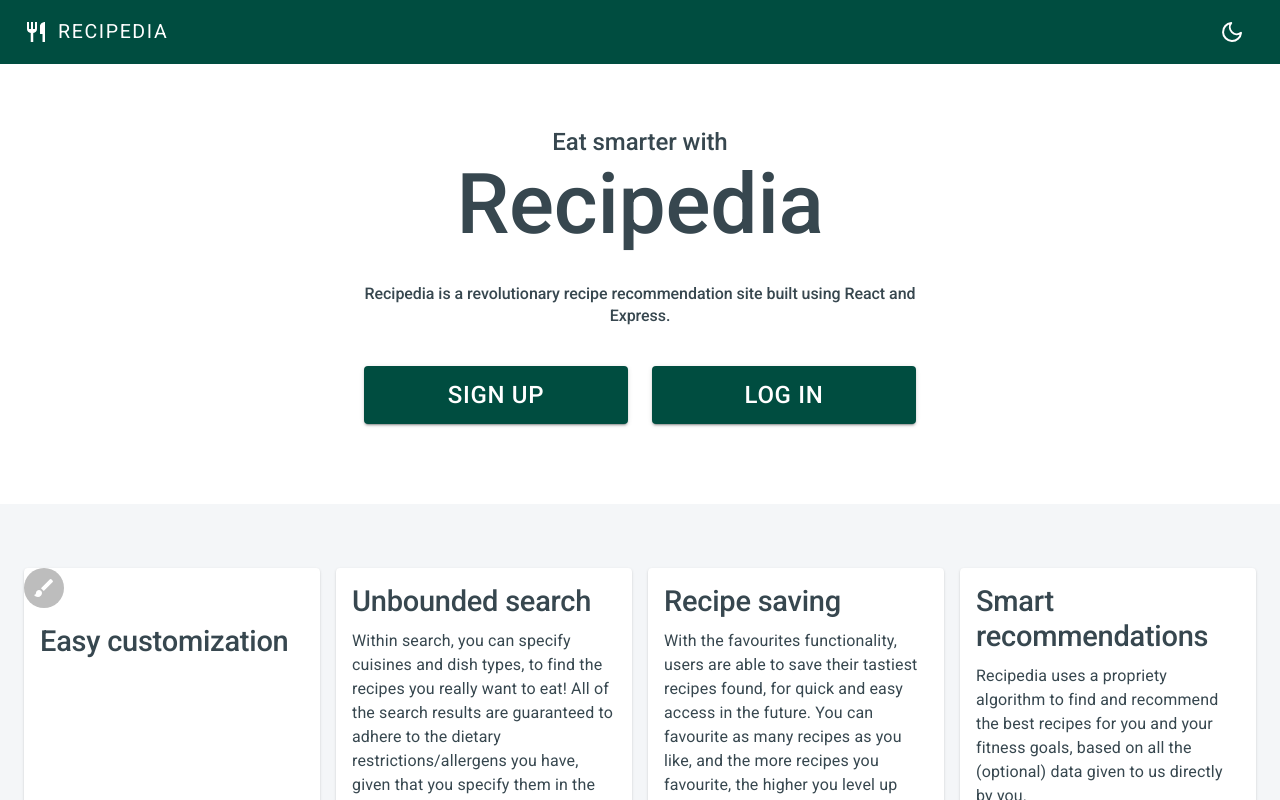
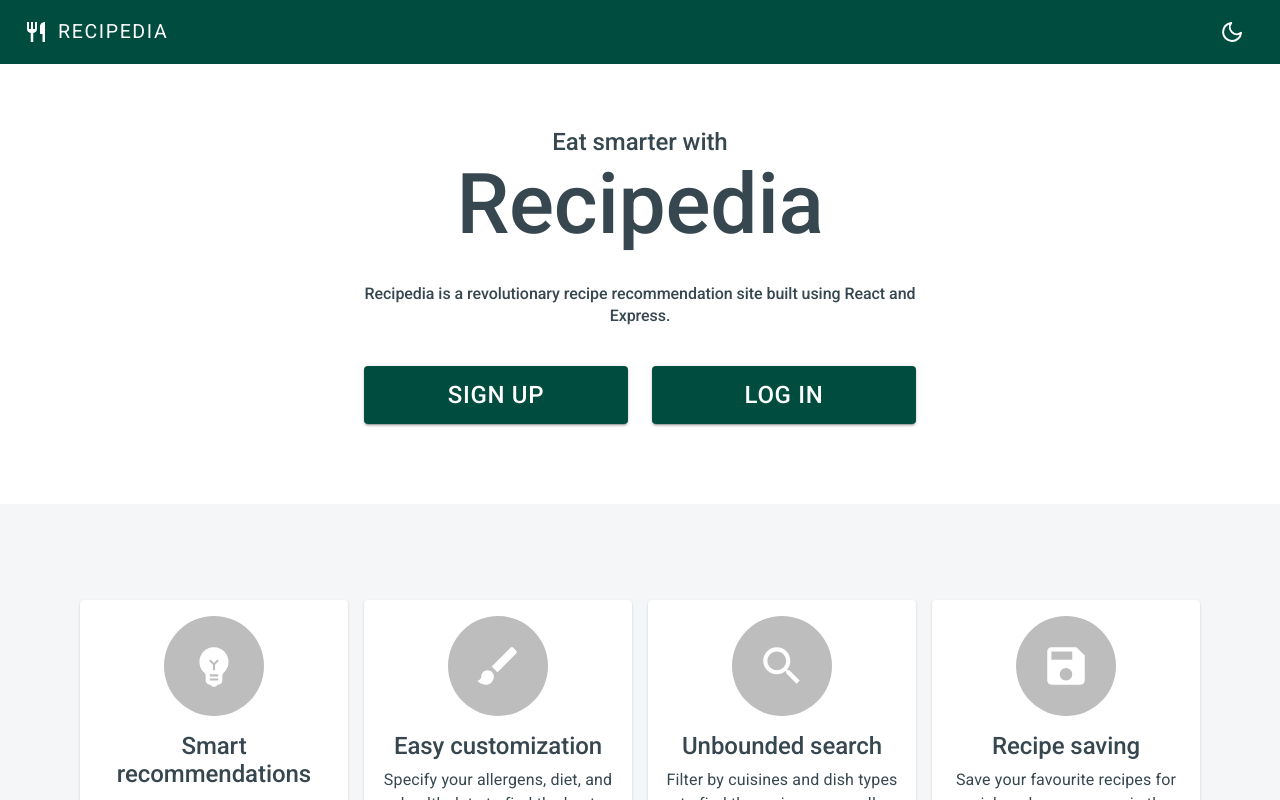
Before and after one commit to W8-Recipedia/Recipedia, a React (Create React App) app in the folder client/: page / in a window 1280 px wide. Built offline with nearby package versions, Linux system fonts and the light colour scheme.

Commit message:
Removes redundant code and improves cards

```diff
--- a/client/src/pages/landing/index.js
+++ b/client/src/pages/landing/index.js
@@ -1,40 +1,32 @@
+import { Avatar, IconButton, Toolbar } from "@material-ui/core";
+import { Moon, Sun } from "react-feather";
 import { React, useState } from "react";
-import AppBar from "@material-ui/core/AppBar";
-import Button from "@material-ui/core/Button";
-import Card from "@material-ui/core/Card";
-import CardContent from "@material-ui/core/CardContent";
-import Grid from "@material-ui/core/Grid";
-import Typography from "@material-ui/core/Typography";
-import { makeStyles } from "@material-ui/core/styles";
-import Container from "@material-ui/core/Container";
-import Link from "@material-ui/core/Link";
-import { Link as RouterLink } from "react-router-dom";
-import Box from "@material-ui/core/Box";
-import Page from "src/components/theme/page";
-import { Scrollbars } from "react-custom-scrollbars";
 import {
   ThemeProvider,
   createMuiTheme,
   responsiveFontSizes,
 } from "@material-ui/core/styles";
-import { Toolbar, IconButton, Avatar } from "@material-ui/core";
-import { Moon, Sun } from "react-feather";
+
+import AppBar from "@material-ui/core/AppBar";
+import Box from "@material-ui/core/Box";
+import BrushIcon from "@material-ui/icons/Brush";
+import Button from "@material-ui/core/Button";
+import Card from "@material-ui/core/Card";
+import Container from "@material-ui/core/Container";
+import EmojiObjectsIcon from "@material-ui/icons/EmojiObjects";
+import Grid from "@material-ui/core/Grid";
+import Link from "@material-ui/core/Link";
+import Page from "src/components/theme/page";
 import RestaurantIcon from "@material-ui/icons/Restaurant";
-import BrushIcon from "@material-ui/icons/Brush";
+import { Link as RouterLink } from "react-router-dom";
+import SaveIcon from "@material-ui/icons/Save";
+import { Scrollbars } from "react-custom-scrollbars";
+import SearchIcon from "@material-ui/icons/Search";
+import Typography from "@material-ui/core/Typography";
+import { makeStyles } from "@material-ui/core/styles";
 
-function Copyright() {
-  return (
-    <Typography variant="body2" color="textSecondary" align="center">
-      {"Copyright © "}
-      <Link color="inherit" href="https://material-ui.com/">
-        Recipedia
-      </Link>{" "}
-      {new Date().getFullYear()}
-    </Typography>
-  );
-}
-
-let theme = createMuiTheme({
+const theme = responsiveFontSizes(
+  createMuiTheme({
     typography: {
       overline: {
         fontWeight: 400,
@@ -42,14 +34,17 @@ let theme = createMuiTheme({
         paddingLeft: 10,
       },
     },
-});
-theme = responsiveFontSizes(theme);
+  })
+);
 
 const useStyles = makeStyles((theme) => ({
   root: {
     backgroundColor: theme.palette.background.dark,
   },
-  title: {
+  topBarTitle: {
+    flexGrow: 1,
+  },
+  heroTitle: {
     fontSize: 84,
     [theme.breakpoints.up("xs")]: {
       fontSize: 64,
@@ -58,44 +53,23 @@ const useStyles = makeStyles((theme) => ({
       fontSize: 84,
     },
   },
-  topBarTitle: {
-    flexGrow: 1,
-  },
-  icon: {
-    marginRight: theme.spacing(2),
+  avatar: {
+    height: 100,
+    width: 100,
   },
   heroContent: {
     backgroundColor: theme.palette.background.paper,
   },
-  cardGrid: {
-    paddingTop: theme.spacing(8),
-    paddingBottom: theme.spacing(8),
-  },
-  card: {
-    height: "100%",
-    display: "flex",
-    flexDirection: "column",
-  },
-  cardMedia: {
-    paddingTop: "56.25%", // 16:9
-  },
-  cardContent: {
-    flexGrow: 1,
+  buttonText: {
+    fontSize: 24,
   },
   footer: {
     backgroundColor: theme.palette.background.paper,
     padding: theme.spacing(4),
   },
-  avatar: {
-    width: 60,
-    height: 60,
-  },
-  buttonText: {
-    fontSize: 24,
-  },
 }));
 
-export default function LandingView({ toggleDarkMode }) {
+const LandingView = ({ toggleDarkMode }) => {
   const classes = useStyles();
   const [darkMode, setDarkMode] = useState(false);
 
@@ -114,7 +88,6 @@ export default function LandingView({ toggleDarkMode }) {
                 Recipedia
               </Typography>
             </ThemeProvider>
-
             <Box>
               <IconButton
                 color="inherit"
@@ -144,7 +117,7 @@ export default function LandingView({ toggleDarkMode }) {
                   align="center"
                   color="textPrimary"
                   variant="h1"
-                  className={classes.title}
+                  className={classes.heroTitle}
                   gutterBottom
                 >
                   Recipedia
@@ -192,76 +165,111 @@ export default function LandingView({ toggleDarkMode }) {
             </Grid>
           </Container>
         </Box>
-        <Container className={classes.cardGrid}>
+        <Box m={10} mt={12} mb={12}>
           <Grid container spacing={2}>
             <Grid item xs={12} sm={6} md={3}>
-              <Card className={classes.card}>
-                <Avatar>
-                  <BrushIcon />
+              <Card>
+                <Box p={2}>
+                  <Box display="flex" justifyContent="center" pb={2}>
+                    <Avatar className={classes.avatar}>
+                      <EmojiObjectsIcon style={{ fontSize: 50 }} />
                     </Avatar>
-                <CardContent className={classes.cardContent}>
-                  <Typography gutterBottom variant="h2" component="h2">
-                    Easy customization
+                  </Box>
+                  <Typography
+                    gutterBottom
+                    variant="h3"
+                    align="center"
+                  >
+                    Smart recommendations
                   </Typography>
-                  {/* <Typography>
-                    You can (optionally) specify your allergens, any diet you
-                    follow, and even calculate your TDEE and BMI to find the
-                    optimal number of calories to consume at each meal!
-                  </Typography> */}
-                </CardContent>
+
+                  <Typography align="center">
+                    Get personalized recommendations for your health &amp; goals.
+                  </Typography>
+                </Box>
               </Card>
             </Grid>
             <Grid item xs={12} sm={6} md={3}>
-              <Card className={classes.card}>
-                <CardContent className={classes.cardContent}>
-                  <Typography gutterBottom variant="h2" component="h2">
-                    Unbounded search
+              <Card>
+                <Box p={2}>
+                  <Box display="flex" justifyContent="center" pb={2}>
+                    <Avatar className={classes.avatar}>
+                      <BrushIcon style={{ fontSize: 50 }} />
+                    </Avatar>
+                  </Box>
+                  <Typography
+                    gutterBottom
+                    variant="h3"
+                    align="center"
+                  >
+                    Easy customization
                   </Typography>
-                  <Typography>
-                    Within search, you can specify cuisines and dish types, to
-                    find the recipes you really want to eat! All of the search
-                    results are guaranteed to adhere to the dietary
-                    restrictions/allergens you have, given that you specify them
-                    in the settings page.
+                  <Typography align="center">
+                    Specify your allergens, diet, and health data to find
+                    the best meals for you!
                   </Typography>
-                </CardContent>
+                </Box>
               </Card>
             </Grid>
             <Grid item xs={12} sm={6} md={3}>
-              <Card className={classes.card}>
-                <CardContent className={classes.cardContent}>
-                  <Typography gutterBottom variant="h2" component="h2">
-                    Recipe saving
+              <Card>
+                <Box p={2}>
+                  <Box display="flex" justifyContent="center" pb={2}>
+                    <Avatar className={classes.avatar}>
+                      <SearchIcon style={{ fontSize: 50 }} />
+                    </Avatar>
+                  </Box>
+                  <Typography
+                    gutterBottom
+                    variant="h3"
+                    align="center"
+                  >
+                    Unbounded search
                   </Typography>
-                  <Typography>
-                    With the favourites functionality, users are able to save
-                    their tastiest recipes found, for quick and easy access in
-                    the future. You can favourite as many recipes as you like,
-                    and the more recipes you favourite, the higher you level up
+
+                  <Typography align="center">
+                    Filter by cuisines and dish types to find the recipes you
+                    really want to eat!
                   </Typography>
-                </CardContent>
+                </Box>
               </Card>
             </Grid>
             <Grid item xs={12} sm={6} md={3}>
-              <Card className={classes.card}>
-                <CardContent className={classes.cardContent}>
-                  <Typography gutterBottom variant="h2" component="h2">
-                    Smart recommendations
+              <Card>
+                <Box p={2}>
+                  <Box display="flex" justifyContent="center" pb={2}>
+                    <Avatar className={classes.avatar}>
+                      <SaveIcon style={{ fontSize: 50 }} />
+                    </Avatar>
+                  </Box>
+                  <Typography
+                    gutterBottom
+                    variant="h3"
+                    align="center"
+                  >
+                    Recipe saving
                   </Typography>
-                  <Typography>
-                    Recipedia uses a propriety algorithm to find and recommend
-                    the best recipes for you and your fitness goals, based on
-                    all the (optional) data given to us directly by you.
+                  <Typography align="center">
+                    Save your favourite recipes for quick and easy access in the
+                    future.
                   </Typography>
-                </CardContent>
+                </Box>
               </Card>
             </Grid>
           </Grid>
-        </Container>
+        </Box>
         <Box className={classes.footer}>
-          <Copyright />
+          <Typography variant="body2" color="textSecondary" align="center">
+            {"Copyright © "}
+            <Link color="inherit" href="https://material-ui.com/">
+              Recipedia
+            </Link>{" "}
+            {new Date().getFullYear()}
+          </Typography>
         </Box>
       </Page>
     </Scrollbars>
   );
-}
+};
+
+export default LandingView;
```
Lines whose indentation alone changed are shown as unchanged.
